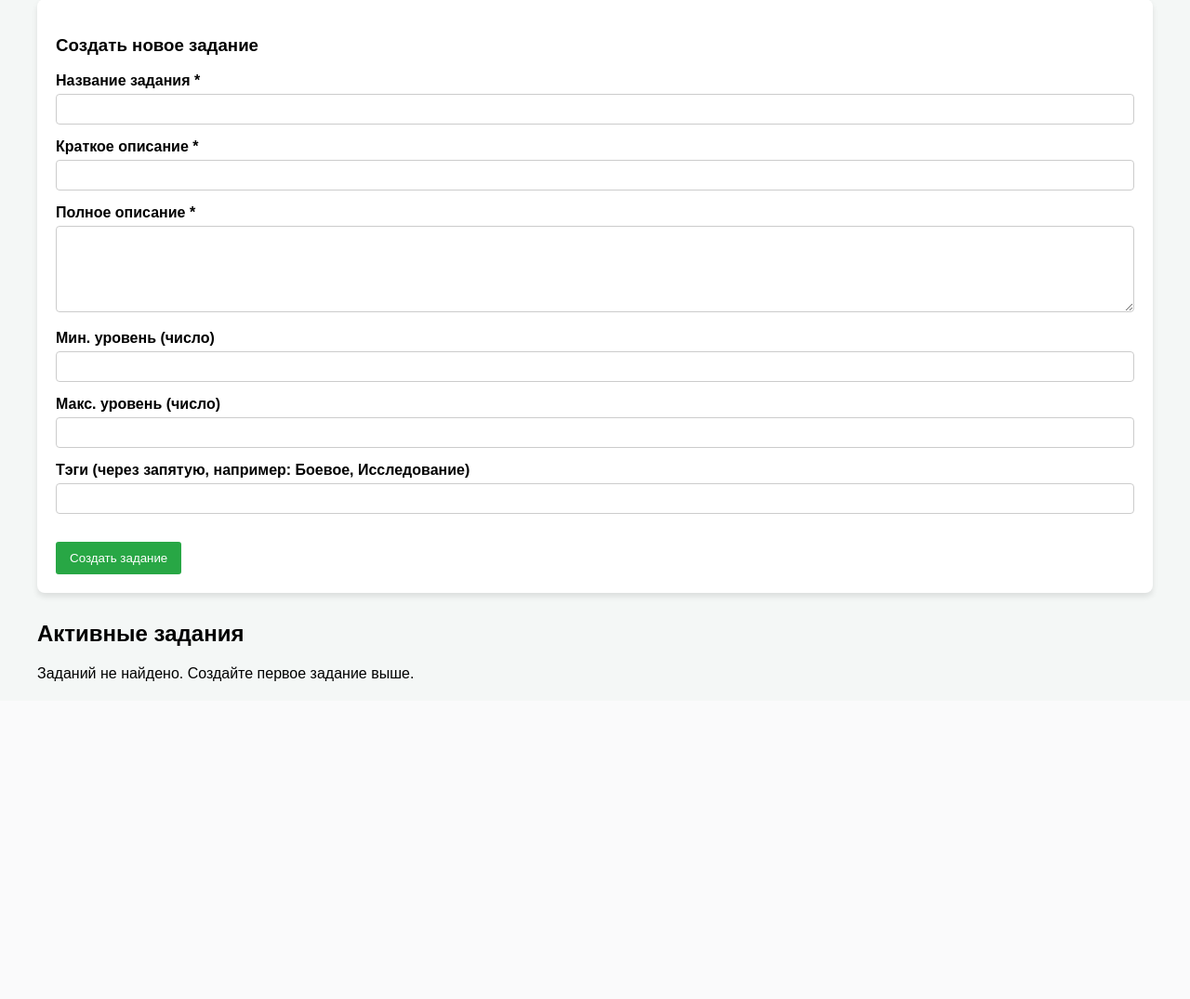
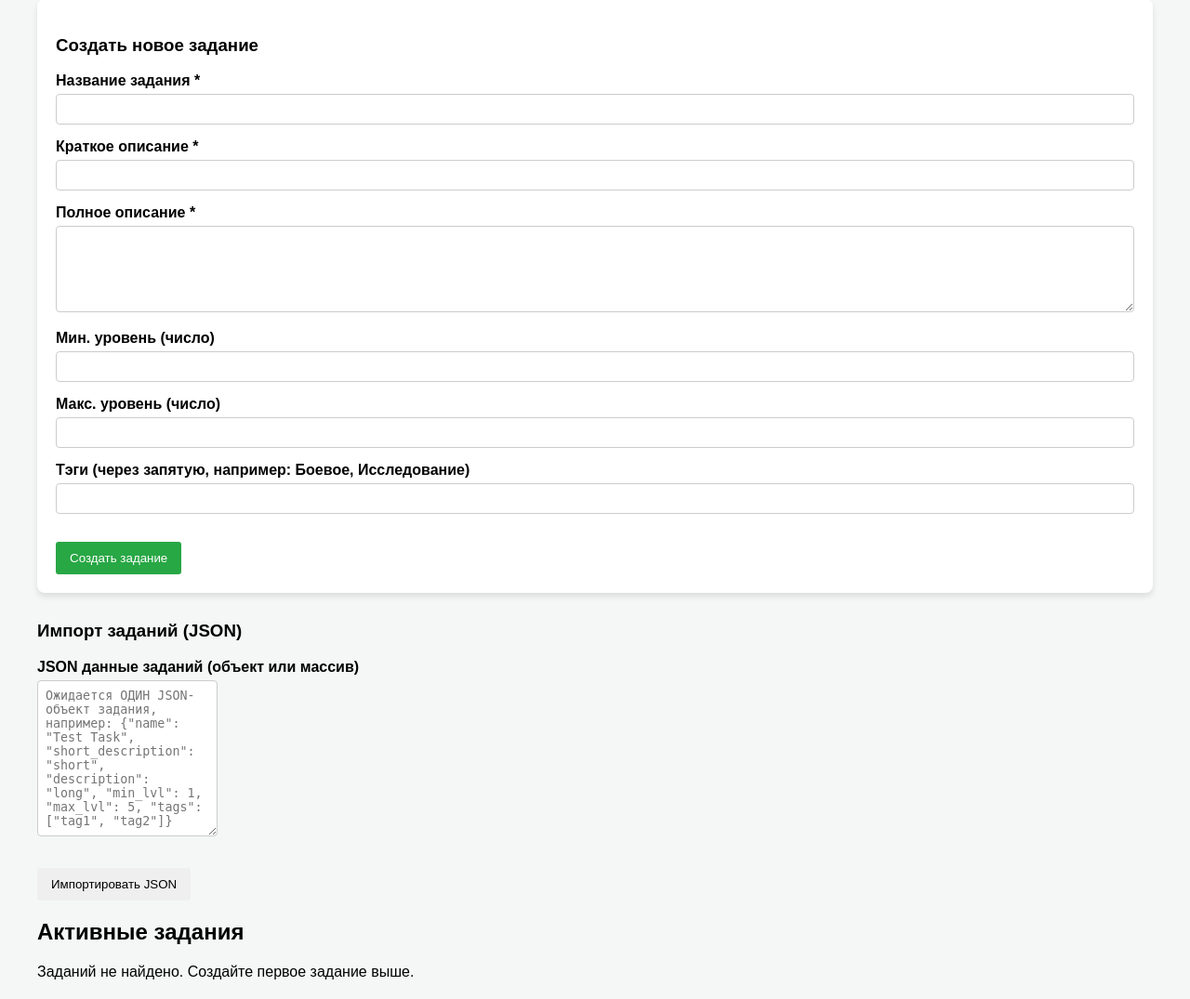
Before and after one commit to Raul1883/dnd-game-tracker, a Flask app: page /admin/tasks in a window 1280 px wide. Shown: the part 201-1276 px from the top of the page at 93% size. Before the commit the page ends 934 px from the top, so only its background shows below. Run offline with Flask 3, Linux system fonts and the light colour scheme; data that the repository does not hold is empty.

Commit message:
add import task from json string

```diff
--- a/static/scripts/tasks.js
+++ b/static/scripts/tasks.js
@@ -4,6 +4,11 @@
             const createBtn = document.getElementById('create-btn');
             const listMessage = document.getElementById('list-message');
             const tasksListContainer = document.getElementById('tasks-list-container');
+
+            // --- Новые элементы для импорта JSON ---
+            const importForm = document.getElementById('import-task-form'); // <--- ДОБАВИТЬ
+            const importMessage = document.getElementById('import-message'); // <--- ДОБАВИТЬ
+            const importBtn = document.getElementById('import-btn'); // <--- ДОБАВИТЬ
 
             // --- УТИЛИТЫ ---
             const ADMIN_KEY = ''; // Здесь бы передавался реальный ключ в продакшене
@@ -160,6 +165,65 @@
                 }
             };
 
+            // 4. ИМПОРТ ОДНОГО ЗАДАНИЯ (POST /api/admin/tasks)
+            importForm.addEventListener('submit', async (e) => {
+                e.preventDefault();
+                hideMessage(importMessage);
+                importBtn.disabled = true;
+                importBtn.textContent = 'Импорт...';
+
+                const jsonDataTextarea = document.getElementById('json_data');
+                const jsonString = jsonDataTextarea.value.trim();
+
+                if (!jsonString) {
+                    showMessage(importMessage, '❌ Пожалуйста, вставьте JSON данные.', 'error');
+                    importBtn.disabled = false;
+                    importBtn.textContent = 'Импортировать JSON';
+                    return;
+                }
+
+                let taskData;
+                try {
+                    // Попытка парсинга строки в JS объект
+                    taskData = JSON.parse(jsonString);
+                } catch (error) {
+                    console.error('Ошибка парсинга JSON:', error);
+                    showMessage(importMessage, `❌ Ошибка парсинга JSON: Неверный формат. ${error.message}`, 'error');
+                    importBtn.disabled = false;
+                    importBtn.textContent = 'Импортировать JSON';
+                    return;
+                }
+
+                // *** КОРРЕКТИРОВКА: Проверка на то, что это именно объект, а не массив ***
+                if (Array.isArray(taskData) || typeof taskData !== 'object' || taskData === null) {
+                    showMessage(importMessage, '❌ Ошибка: Ожидается JSON-объект одного задания, а не массив.', 'error');
+                    importBtn.disabled = false;
+                    importBtn.textContent = 'Импортировать JSON';
+                    return;
+                }
+                // ************************************************************************
+
+                try {
+                    // Отправка распарсенного объекта
+                    const newTask = await apiCall('/api/admin/tasks', 'POST', taskData);
+
+                    // Ожидаем один объект задания в ответ
+                    const name = newTask.name || 'Название не указано';
+                    const id = newTask.id || 'ID не указан';
+
+                    showMessage(importMessage, `✅ Задание "${name}" успешно импортировано (ID: ${id})!`, 'success');
+                    importForm.reset(); // Очистка формы
+                    loadTasks(); // Обновление списка
+
+                } catch (error) {
+                    console.error('Ошибка импорта задания:', error);
+                    showMessage(importMessage, `❌ Ошибка импорта: ${error.message}`, 'error');
+                } finally {
+                    importBtn.disabled = false;
+                    importBtn.textContent = 'Импортировать JSON';
+                }
+            });
+
             // Запуск загрузки при старте
             loadTasks();
         });
--- a/templates/admin/tasks.html
+++ b/templates/admin/tasks.html
@@ -52,6 +52,18 @@
         </form>
     </div>
 
+    <div id="import-tasks-container">
+        <h3>Импорт заданий (JSON)</h3>
+        <div id="import-message" class="message"></div>
+        <form id="import-task-form">
+            <div class="form-group">
+                <label for="json_data">JSON данные заданий (объект или массив)</label>
+                <textarea id="json_data" name="json_data" rows="10" required placeholder='Ожидается ОДИН JSON-объект задания, например: {"name": "Test Task", "short_description": "short", "description": "long", "min_lvl": 1, "max_lvl": 5, "tags": ["tag1", "tag2"]}'></textarea>
+            </div>
+            <button type="submit" id="import-btn">Импортировать JSON</button>
+        </form>
+    </div>
+
     <h2>Активные задания</h2>
     <div id="list-message" class="message loading" style="display: block;">Загрузка списка заданий...</div>
     <div id="tasks-list-container">
```
